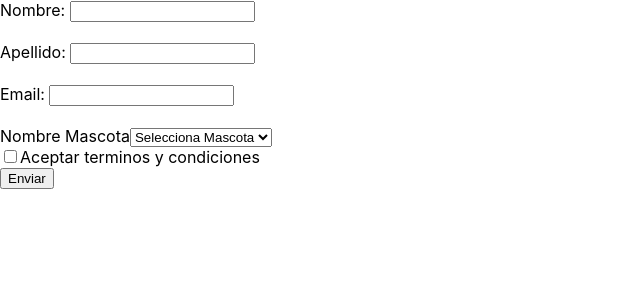
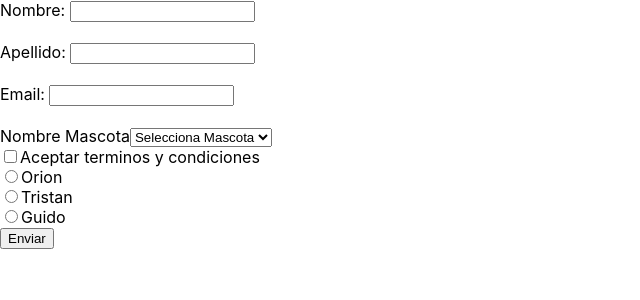
Before and after one commit to drbv27/React-Formik, a React (Create React App) app: page / in a window 1280 px wide. Shown: the top 300 px of the page, without its empty margins (0-640 px from the left). Built offline with nearby package versions, Linux system fonts and the light colour scheme.

Commit message:
Custom Radio

```diff
--- a/src/App.js
+++ b/src/App.js
@@ -1,5 +1,6 @@
 import { Formik, Form, Field, ErrorMessage } from "formik";
 import Checkbox from "./components/Checkbox";
+import Radio from "./components/Radio";
 import TextInput from "./components/TextInput";
 import Select from "./components/Select";
 
@@ -15,6 +16,10 @@
   } else if (values.lastname.length < 5) {
     errors.lastname = "Requiere al menos 6 caracteres";
   }
+
+  if (!values.radio) {
+    errors.radio = "Requerido";
+  }
   return errors;
 };
 
@@ -26,6 +31,7 @@
         lastname: "",
         email: "",
         mascota: "",
+        radio: "",
       }}
       validate={validate}
       onSubmit={(values) => console.log(values)}
@@ -44,6 +50,10 @@
           <option value="Guido">Guido</option>
         </Select>
         <Checkbox name="accept">Aceptar terminos y condiciones</Checkbox>
+        <Radio name="radio" value="orion" label="Orion" />
+        <Radio name="radio" value="tristan" label="Tristan" />
+        <Radio name="radio" value="guido" label="Guido" />
+        <ErrorMessage name="radio" />
         <button type="submit">Enviar</button>
       </Form>
     </Formik>
--- /dev/null
+++ b/src/components/Radio.js
@@ -0,0 +1,17 @@
+import { useField } from "formik";
+
+import React from "react";
+
+const Radio = ({ label, ...props }) => {
+  const [field] = useField({ ...props, type: "radio" });
+  return (
+    <div>
+      <label>
+        <input type="radio" {...field} {...props} />
+        {label}
+      </label>
+    </div>
+  );
+};
+
+export default Radio;
```
